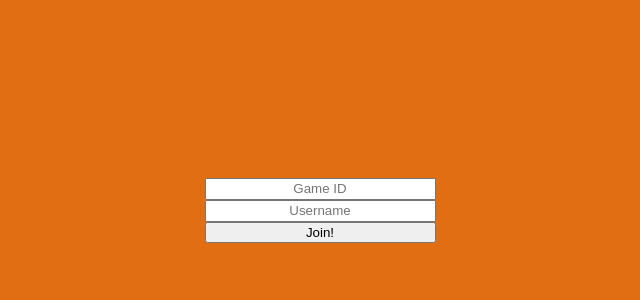
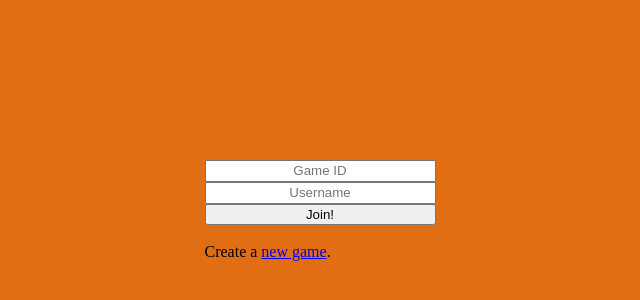
Before and after one commit to 1337FunTimez/takethel1337, a website: page index.html in a window 1280 px wide. Shown: the part 190-490 px from the top of the page, without its empty margins (320-960 px from the left). Drawn offline with Linux system fonts and the light colour scheme.

Commit message:
Update index.html

```diff
--- a/index.html
+++ b/index.html
@@ -164,6 +164,8 @@
         <button>
           Join!
         </button>
+        <br>
+        Create a <a href='https://takethel1337.herokuapp.com/newgame.html'>new game</a>.
       </div>
     </div>
   </body>
```
